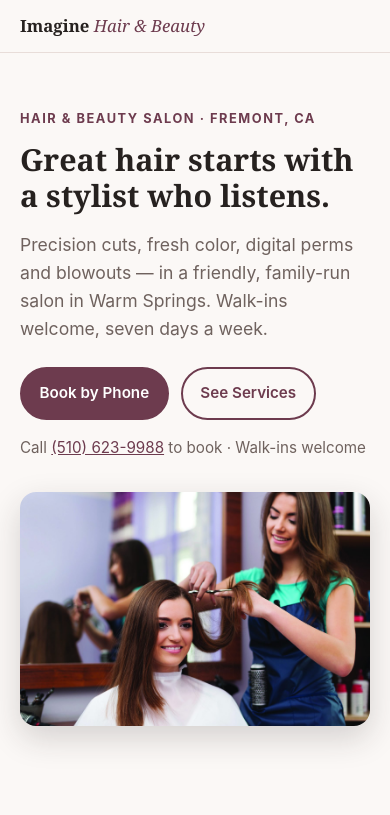
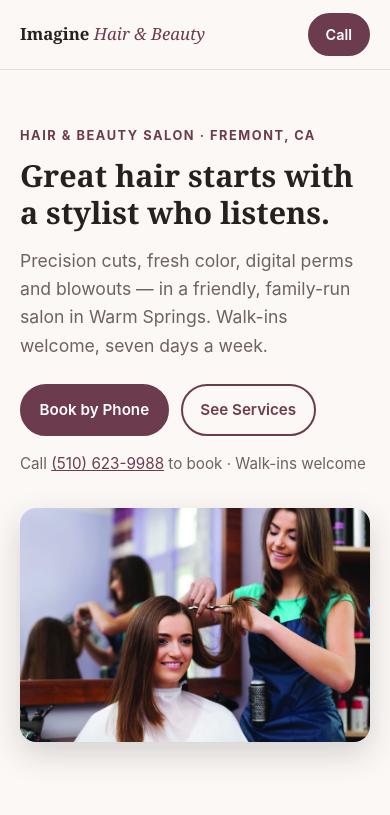
Before and after one commit to Northscalesoft/imagine-hair-beauty-demo, a plain HTML site: page index.html in a window 390 px wide. Shown: the top 815 px of the page. Drawn offline with Linux system fonts and the light colour scheme.

Commit message:
Header call button visible on all widths (compact 'Call' on mobile)

```diff
--- a/index.html
+++ b/index.html
@@ -18,7 +18,7 @@
       <a href="#visit">How It Works</a>
       <a href="#contact">Contact</a>
     </nav>
-    <a class="btn btn-small" href="tel:+15106239988">Call (510) 623-9988</a>
+    <a class="btn btn-small" href="tel:+15106239988">Call <span class="call-num">(510) 623-9988</span></a>
   </div>
 </header>
 
--- a/style.css
+++ b/style.css
@@ -211,6 +211,7 @@ h2 { font-size: 1.9rem; }
   .service-grid, .gallery-grid { grid-template-columns: 1fr; }
   .gallery-grid img { height: 240px; }
   .brand { font-size: 1.05rem; }
-  .header-inner .btn-small { display: none; } /* hero'da "Book by Phone" var */
+  .header-inner .btn-small { margin-left: auto; } /* mobilde sadece "Call" kalır, numara gizlenir */
+  .header-inner .btn-small .call-num { display: none; }
   .hero-actions .btn { padding: 0.75rem 1.1rem; font-size: 0.95rem; }
 }
```
